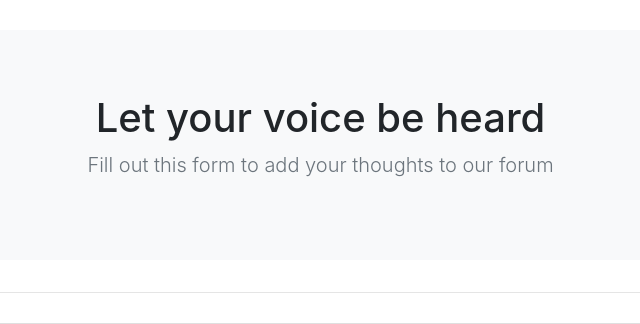
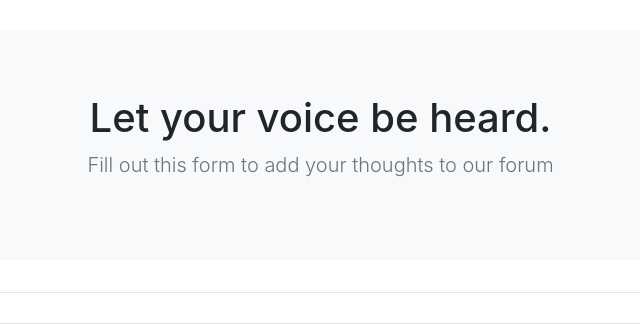
Before and after one commit to S-Aliu/final-proj-S-Aliu, a Flask app: page /posts in a window 1280 px wide. Shown: the part 56-380 px from the top of the page, without its empty margins (322-962 px from the left). Run offline with Flask 2, Linux system fonts and the light colour scheme; data comes from the database, SQL or seed files in the repository; some libraries are stand-ins or nearby versions.

Commit message:
style: add punctuation to new_post.html

```diff
--- a/vagrant/catalog/templates/new_post.html
+++ b/vagrant/catalog/templates/new_post.html
@@ -22,7 +22,7 @@
   <div style="margin-top: 30px;margin-left: 5px;margin-bottom:100px;">
     <div class="container">
       <section class="jumbotron text-center bg-light">
-        <h1 class="jumbotron-heading">Let your voice be heard</h1>
+        <h1 class="jumbotron-heading">Let your voice be heard.</h1>
         <p class="lead text-muted">Fill out this form to add your thoughts to our forum</p>
       </section>
       <hr class="style15" style="margin-bottom: 30px;">
```
